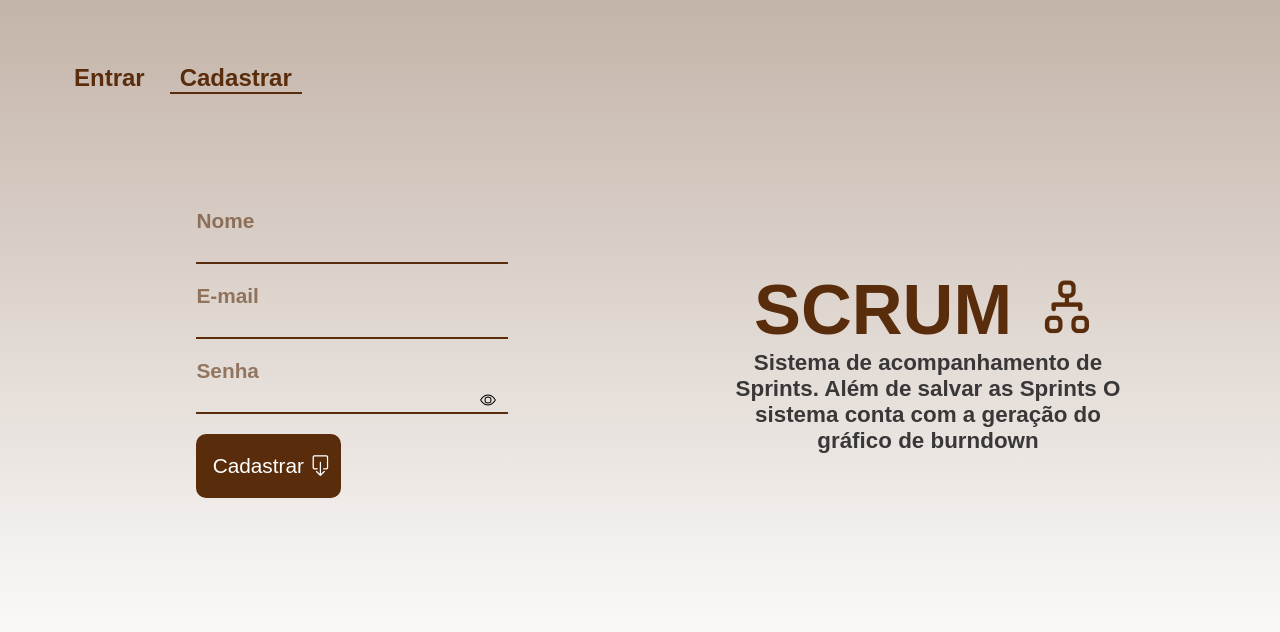
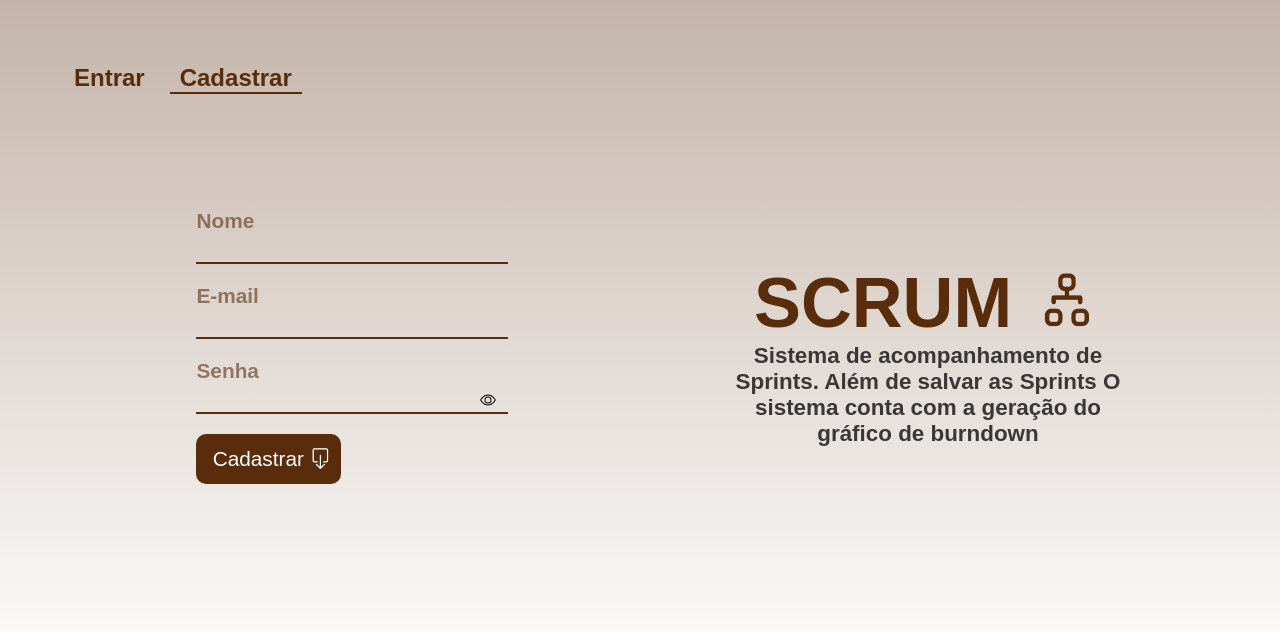
Before and after one commit to MayconD27/SCRUM, a PHP site: page /cadastro.php in a window 1280 px wide. Shown: the top 632 px of the page. Run offline with PHP 8.4, Linux system fonts and the light colour scheme; some libraries are stand-ins or nearby versions.

Commit message:
correção dos botões

```diff
--- a/css/style.css
+++ b/css/style.css
@@ -119,7 +119,6 @@ label{
     background-color: #592c0c;
     border-radius: 10px;
     position: relative;
-    padding: 20px 10px ;
     width: 40%;
     left: 0;
     margin: 15px 0;
@@ -127,6 +126,8 @@ label{
     cursor: pointer;
     display: flex;
     align-items: center;
+    padding: 0 10px;
+    height: 50px;
 
 }
 .btnEntrar:hover{
@@ -138,7 +139,8 @@ label{
     color: #fff;
     border: none;
     font-size: 1.3em;
-    width: 100%;
+    height: 100%;
+    width: 90%;
     text-align: center;
     background-color: transparent;
     cursor: pointer;
```
